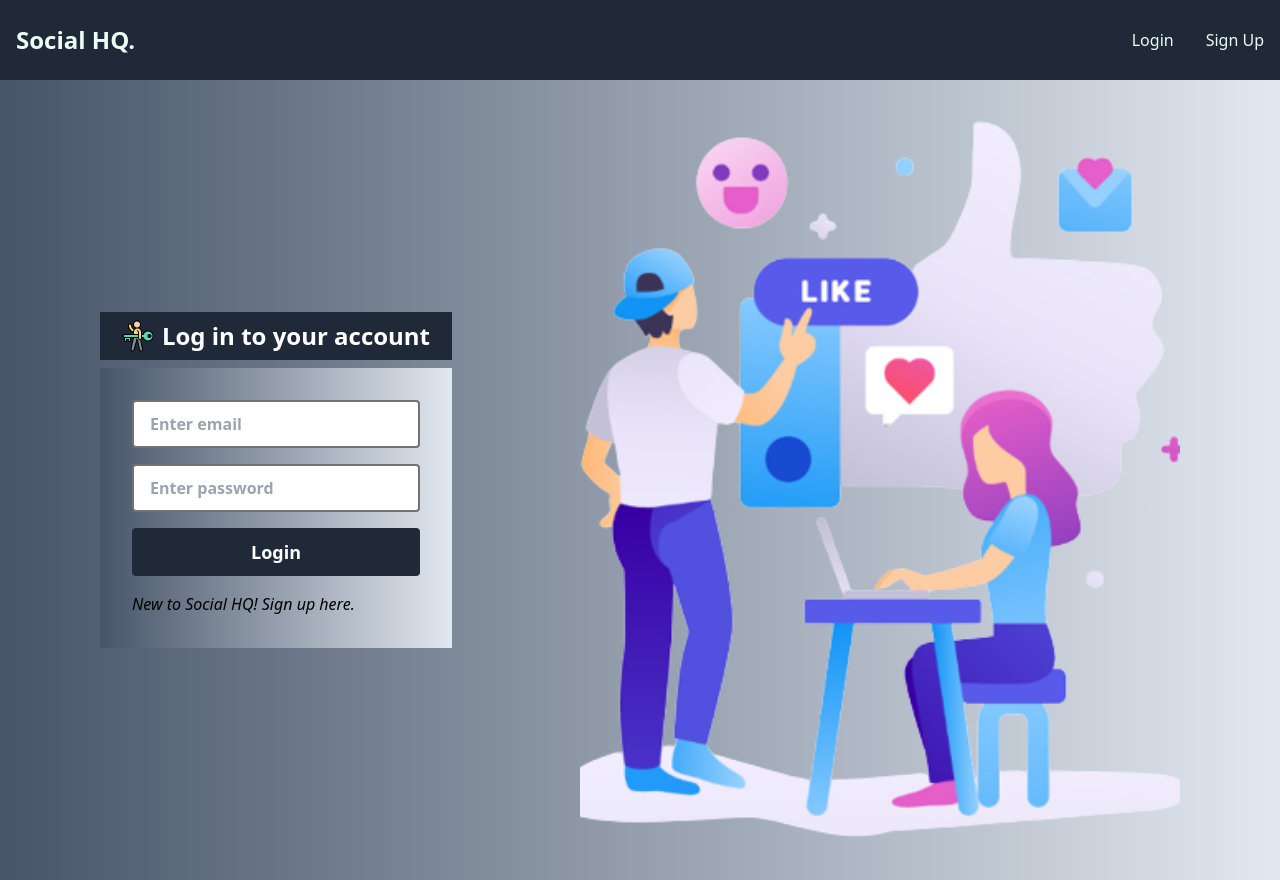
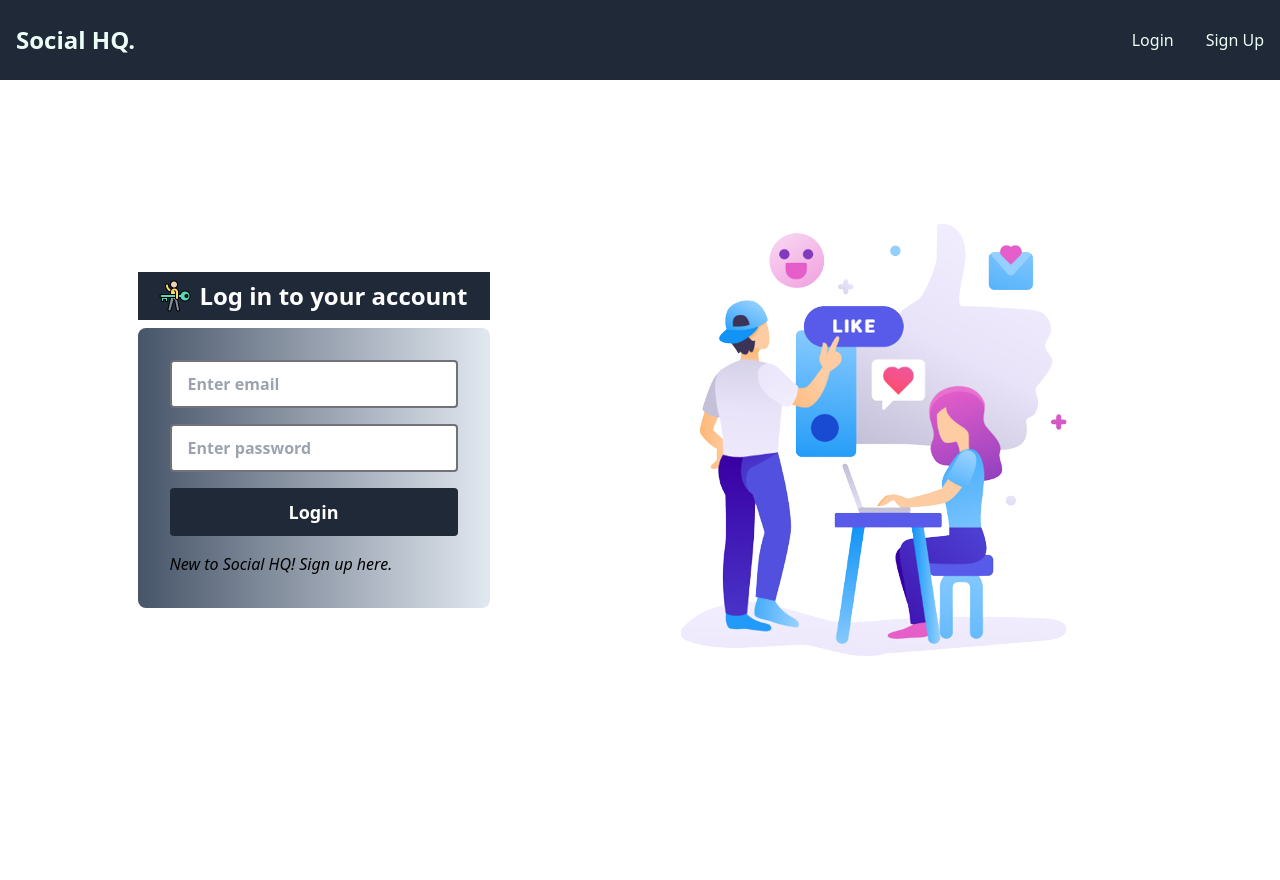
Before and after one commit to rajat-mehra05/socialHQ-frontend, a React (Create React App) app: page /login in a window 1280 px wide. After the commit the page ends 800 px from the top, so only its background shows below. Built offline with nearby package versions, Linux system fonts and the light colour scheme.

Commit message:
fix: login/signup ui changes part 2

```diff
--- a/src/components/Login.jsx
+++ b/src/components/Login.jsx
@@ -56,7 +56,7 @@ const Login = () => {
 
   return (
     <>
-      <div className="sm:flex-row flex flex-col gap-12 sm:gap-32 py-2 min-h-screen justify-center bg-gradient-to-l from-slate-200 to-slate-600">
+      <div className="sm:flex-row flex flex-col gap-12 sm:gap-32 py-2 min-h-[calc(100vh-80px)] justify-center items-center bg-white">
         <div className="flex flex-col justify-center items-center">
           <div className="flex items-center gap-2 bg-gray-800 justify-center mb-2 w-full">
             <span className="w-8 h-8">
@@ -68,7 +68,7 @@ const Login = () => {
               Log in to your account{" "}
             </h1>
           </div>
-          <div className="p-8 bg-gradient-to-l from-slate-200 to-slate-600">
+          <div className="p-8 bg-gradient-to-l from-slate-200 to-slate-600 rounded-lg">
             <div className="flex flex-col">
               <input
                 type="email"
@@ -97,13 +97,7 @@ const Login = () => {
             </div>
           </div>
         </div>
-        <div className="sm:w-[600px] w-96">
-          <img
-            src="/login.png"
-            alt="picture1"
-            className="w-full h-full object-cover"
-          />
-        </div>
+        <img src="/login.png" alt="picture1" className="h-full" />
       </div>
     </>
   );
--- a/src/components/MainPage.jsx
+++ b/src/components/MainPage.jsx
@@ -19,7 +19,7 @@ const MainPage = () => {
 
   return (
     <>
-      <div className="grid grid-cols-1 lg:grid-cols-3 sm:grid-cols-2 gap-4 p-8 mx-auto bg-gradient-to-l from-gray-200 to-zinc-400">
+      <div className="grid grid-cols-1 lg:grid-cols-3 sm:grid-cols-2 gap-4 p-8 mx-auto bg-white">
         {data.map((item) => {
           return (
             <Card item={item} data={data} setData={setData} key={item.key} />
--- a/src/components/ProfilePage.jsx
+++ b/src/components/ProfilePage.jsx
@@ -68,7 +68,7 @@ const ProfilePage = () => {
   };
 
   return (
-    <div className="bg-gradient-to-l from-gray-200 to-zinc-400">
+    <div className="bg-white">
       <div className="max-w-5xl my-0 mx-auto">
         <div className="flex flex-col sm:justify-around items-center justify-center border-solid border-b-2 border-zinc-400 py-2">
           <div className="w-28 h-28 rounded-full sm:w-48 sm:h-48 overflow-hidden">
@@ -117,7 +117,7 @@ const ProfilePage = () => {
         </div>
       </div>
 
-      <div className="m-8 flex flex-wrap gap-8 sm:justify-center">
+      <div className="p-8 flex flex-wrap gap-8 sm:justify-center">
         {photos.map((item) => {
           return (
             <img
--- a/src/components/SignUp.jsx
+++ b/src/components/SignUp.jsx
@@ -80,7 +80,7 @@ const SignUp = () => {
   }, [url]);
 
   return (
-    <div className="sm:flex-row flex flex-col gap-12 sm:gap-32 py-6 justify-center min-h-screen bg-gradient-to-l from-slate-200 to-slate-600">
+    <div className="sm:flex-row flex flex-col gap-12 sm:gap-32 py-6 justify-center min-h-[calc(100vh-80px)] bg-white">
       <div className="flex flex-col justify-center items-cente">
         <div className="flex items-center gap-2 bg-gray-800 justify-center mb-2">
           <span className="w-8 h-8">
@@ -134,13 +134,7 @@ const SignUp = () => {
           </div>
         </div>
       </div>
-      <div className="sm:w-[600px] w-96">
-        <img
-          src="/signup.png"
-          alt="picture1"
-          className="w-full h-full object-cover"
-        />
-      </div>
+      <img src="/signup.png" alt="picture1" className="h-full" />
     </div>
   );
 };
--- a/src/components/UserProfile.jsx
+++ b/src/components/UserProfile.jsx
@@ -96,7 +96,7 @@ const UserProfile = () => {
   };
 
   return (
-    <div className="bg-gradient-to-l from-gray-200 to-zinc-300">
+    <div className="bg-white">
       {userProfile ? (
         <div className="max-w-5xl my-0 mx-auto">
           <div className="flex flex-col sm:justify-around items-center justify-center border-solid border-b-2 border-zinc-400 py-2">
@@ -151,12 +151,12 @@ const UserProfile = () => {
             </div>
           </div>
 
-          <div className="m-8 flex flex-wrap gap-8 sm:justify-center">
+          <div className="p-8 flex flex-wrap gap-8 sm:justify-center">
             {userProfile.posts.map((item) => {
               return (
                 <img
                   key={item._id}
-                  className="w-72 h-72 object-fit"
+                  className="w-72 h-72 object-cover"
                   src={item.photo}
                   alt={item.title}
                   loading="lazy"
```
